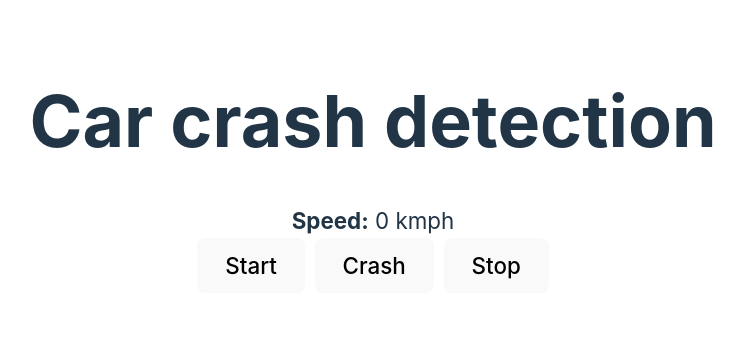
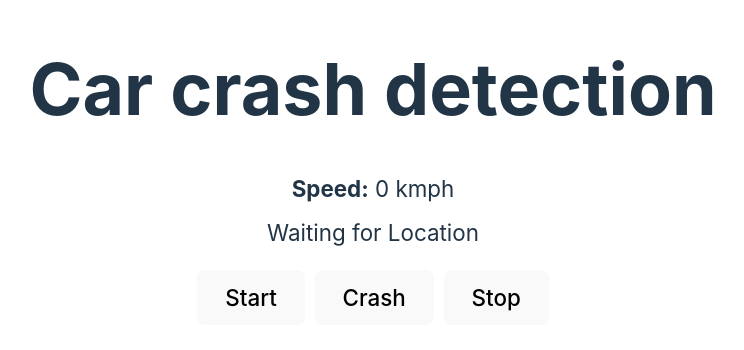
Before and after one commit to sarvani1997/crash-detection, a React (Vite) app: page / in a window 1280 px wide. Shown: the part 234-584 px from the top of the page, without its empty margins (267-1011 px from the left). Built offline with nearby package versions, Linux system fonts and the light colour scheme; no server answers.

Commit message:
Car crash

```diff
--- a/src/App.jsx
+++ b/src/App.jsx
@@ -56,6 +56,10 @@ function App() {
   };
 
   const onCrash = () => {
+    if (!position) {
+      return;
+    }
+
     setType("crash");
     if (speed > 30) {
       sendCrashMessage();
@@ -72,11 +76,13 @@ function App() {
       <div>
         <b>Speed:</b> {speed} kmph
       </div>
-      {position && (
+      {position ? (
         <div style={{ margin: 20 }}>
           <b>Location:</b> {position.latitude.toFixed(2)},{" "}
           {position.longitude.toFixed(2)}
         </div>
+      ) : (
+        <div style={{ margin: 20 }}>Waiting for Location</div>
       )}
       <button style={buttonStyle} onClick={onStart}>
         Start
```
